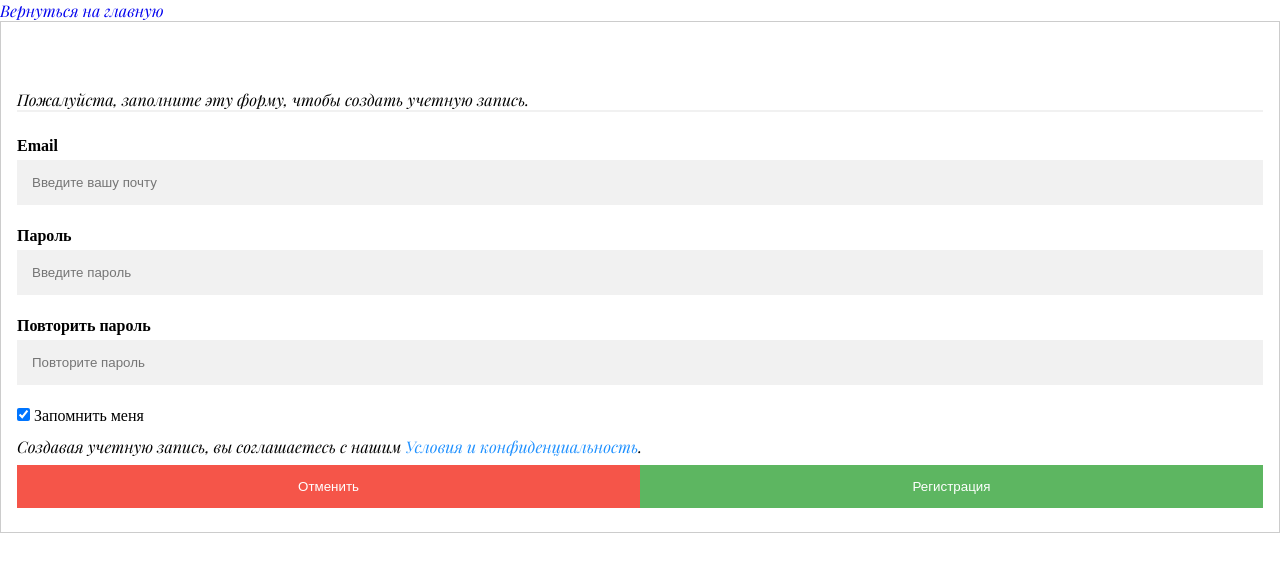
After one commit to Dakaru520/verstcaSaita, a PHP site: the page made by код/ДляВзаимодействия/Registratijn.html in a window 1280 px wide. The commit adds this page. Shown: the top 572 px of the page. Run offline with PHP 8.4, Linux system fonts and the light colour scheme.

Commit message:
Обновление
Страницы авторизвции, регистрации, личный кабинет, панел администратора,

```diff
--- a/код/Catalog.html
+++ b/код/Catalog.html
@@ -14,10 +14,11 @@
     <header class="Header">
         <nav class="Headernav">
             <ul class="Headerul">
-                <li><a class="Abzach" class="Headera" href="index.html"><img id="LogoIMG" src="css/Pictures/лого.svg"></a></li>
+                <li><a class="Headera" href="index.html"><img id="LogoIMG" src="css/Pictures/лого.svg"></a></li>
                 <li><a class="Abzach" class="Headera" href="index.html#MainAboutCompany">О Компании</a></li>
                 <li><a class="Abzach" class="Headera" href="map.html">Местоположение</a></li>
                 <li><a class="Abzach" class="Headera" class="no-click" href="#">Каталог</a></li>
+                <li><a class="Headera" href="index.html"><img id="LogoIMG" src="css/Pictures/лого.svg"></a></li>
             </ul>
         </nav>
     </header>
--- a/код/css/IndexStyle.css
+++ b/код/css/IndexStyle.css
@@ -46,7 +46,7 @@
 }
 
 .TextAvtorFood {
-    padding: 3vh 10%;
+    padding: 10vh 10%;
     display: flex;
     flex-direction: row;
     justify-content: space-between;
@@ -160,7 +160,7 @@
         }
 
         .TextAvtorFood {
-            padding: 3vh 10%;
+            padding: 10vh 10%;
             display: flex;
             flex-direction: row;
             justify-content: space-between;
@@ -276,7 +276,7 @@
         }
 
         .TextAvtorFood {
-            padding: 3vh 10%;
+            padding: 8vh 10%;
             display: flex;
             flex-direction: row;
             justify-content: space-between;
--- /dev/null
+++ b/код/css/cssAction/cssAdmin.css
@@ -0,0 +1 @@
+@import url(../styles.css);
--- /dev/null
+++ b/код/css/cssAction/cssCabin.css
@@ -0,0 +1 @@
+@import url(../styles.css);
--- /dev/null
+++ b/код/css/cssAction/cssReg.css
@@ -0,0 +1,70 @@
+@import url(../styles.css);
+
+* {box-sizing: border-box}
+
+/* Поля ввода полной ширины */
+  input[type=text], input[type=password] {
+  width: 100%;
+  padding: 15px;
+  margin: 5px 0 22px 0;
+  display: inline-block;
+  border: none;
+  background: #f1f1f1;
+}
+
+input[type=text]:focus, input[type=password]:focus {
+  background-color: #ddd;
+  outline: none;
+}
+
+hr {
+  border: 1px solid #f1f1f1;
+  margin-bottom: 25px;
+}
+
+/* Установите стиль для всех кнопок */
+button {
+  background-color: #4CAF50;
+  color: white;
+  padding: 14px 20px;
+  margin: 8px 0;
+  border: none;
+  cursor: pointer;
+  width: 100%;
+  opacity: 0.9;
+}
+
+button:hover {
+  opacity:1;
+}
+
+/* Дополнительные стили для кнопки "Отмена" */
+.cancelbtn {
+  padding: 14px 20px;
+  background-color: #f44336;
+}
+
+/* Поплавок отмена и кнопки регистрации и добавить равную ширину */
+.cancelbtn, .signupbtn {
+  float: left;
+  width: 50%;
+}
+
+/* Добавить отступы к элементам контейнера */
+.container {
+  padding: 16px;
+}
+
+/* Очистить поплавки */
+.clearfix::after {
+  content: "";
+  clear: both;
+  display: table;
+}
+
+/* Измените стили для кнопки отмены и кнопки регистрации на дополнительных маленьких экранах */
+@media screen and (max-width: 300px) {
+  .cancelbtn, .signupbtn {
+    width: 100%;
+  }
+}
--- a/код/css/styles.css
+++ b/код/css/styles.css
@@ -29,47 +29,115 @@
         url('fonts/PlayfairDisplay-BoldItalic.ttf') format('truetype');
     font-weight: normal;
     font-style: normal;}
-html {
-    font-size: 16px;
+
+    html { scroll-behavior: smooth;
+    font-size: 16; }
+
+h1, h2,h3,h4,h5{
+    font-family: 'Playfair Display Bold Italic';
 }
-
-.Zagolovok1 {
-    font-size: clamp(2rem, 5vw, 3rem); /* Минимум 2rem, максимум 3rem, динамически 5vw */
+p,a{
+    font-family: 'Playfair Display Italic';
+}
+.Zagolovok1, h1, h2 {
+    font-size:clamp(1.5rem, 1.137rem + 1.547vw, 2.375rem);
     font-family: 'Playfair Display Bold Italic';
     color: var(--White);
 }
 
-.Zagolovok2 {
-    font-size: clamp(1.75rem, 4vw, 2.5rem);
+.Zagolovok2,h3,h4 {
+    font-size: clamp(1.125rem, 0.711rem + 1.768vw, 2.125rem);
     font-family: 'Playfair Display Bold Italic';
     color: var(--White);
 }
 
-.Abzach, .FAbzach {
-    font-size: clamp(1.5rem, 3.5vw, 2rem);
+.Abzach, .FAbzach,h5 {
+    font-size: clamp(0.875rem, 0.461rem + 1.768vw, 1.875rem);
     font-family: 'Playfair Display Italic';
     color: var(--White);
 }
 
 .text, .Ftext {
-    font-size: clamp(1.25rem, 3vw, 1.75rem);
+    font-size: clamp(0.5rem, 0.086rem + 1.768vw, 1.5rem);
     font-family: 'Playfair Display Italic';
     color: var(--White);
 }
-
-.CAbzach {
-    font-size: clamp(1.5rem, 3.5vw, 2rem);
-    font-family: 'Playfair Display Italic';
+#ComName {
     color: var(--Black);
 }
-
-.Ctext {
-    font-size: clamp(1.25rem, 3vw, 1.75rem);
-    font-family: 'Playfair Display Italic';
+#ComText {
     color: var(--Black);
 }
 
 
+.IndexHeadernav {
+    display: flex;
+    justify-content: space-between;
+    align-items: center;
+    width: 100%;
+}
+.IndexHeaderul {
+    width: 100%;
+    display: flex;
+    flex-direction: row;
+    list-style-type: none;
+    justify-content: space-between;
+    align-items: center;
+
+}
+.IndexHeadera {
+    display: flex;
+    margin-right: 30px;
+    color: var(--White);
+    text-decoration: none;
+
+}
+#LogoIMG {
+    /* height: 11vh; */
+    width: 100%;
+}
+#profileIMG{
+    height: 6.5vh !important;}
+
+.Headernav {
+    display: flex;
+    justify-content: space-between;
+    align-items: center;
+    width: 100%;
+}
+.Headerul {
+    width: 100%;
+    display: flex;
+    flex-direction: row;
+    list-style-type: none;
+    justify-content: space-between;
+    align-items: center;
+}
+.Headera {
+    color: var(--White);
+    text-decoration: none;
+}
+
+a{
+    text-decoration: none !important ;
+}
+
+.no-click {
+    pointer-events: none;
+    cursor: default;
+  }
+
+footer{
+    background-color: var(--fon1);
+    width: 100%;
+    height: auto;
+    padding: 0 5%;
+}
+.footerCentre{
+    display: flex;
+    justify-content: center;
+    align-items: center;
+}
 
 * {
     padding: 0;
@@ -226,70 +347,3 @@ html {
             .burger.active span:nth-child(3){
                 transform: rotate(-45deg) translate(5px, -5px);
             }
-@media(max-width: 1300px){
-
-}
-
-.IndexHeadernav {
-    display: flex;
-    justify-content: space-between;
-    align-items: center;
-    width: 100%;
-}
-.IndexHeaderul {
-    width: 100%;
-    display: flex;
-    flex-direction: row;
-    list-style-type: none;
-    justify-content: space-between;
-    align-items: center;
-
-}
-.IndexHeadera {
-    color: var(--White);
-    text-decoration: none;
-}
-#LogoIMG {
-    /* height: 11vh; */
-    width: 100%;
-}
-
-.Headernav {
-    display: flex;
-    justify-content: space-between;
-    align-items: center;
-    width: 100%;
-}
-.Headerul {
-    width: 100%;
-    display: flex;
-    flex-direction: row;
-    list-style-type: none;
-    justify-content: space-between;
-    align-items: center;
-}
-.Headera {
-    color: var(--White);
-    text-decoration: none;
-}
-
-a{
-    text-decoration: none !important ;
-}
-
-.no-click {
-    pointer-events: none;
-    cursor: default;
-  }
-
-footer{
-    background-color: var(--fon1);
-    width: 100%;
-    height: auto;
-    padding: 0 5%;
-}
-.footerCentre{
-    display: flex;
-    justify-content: center;
-    align-items: center;
-}
--- /dev/null
+++ b/код/ДляВзаимодействия/Registratijn.html
@@ -0,0 +1,39 @@
+<!DOCTYPE html>
+<html lang="en">
+<head>
+    <meta charset="UTF-8">
+    <meta name="viewport" content="width=device-width, initial-scale=1.0">
+    <title>Вишневый сад | Регистрация</title>
+    <link rel="stylesheet" href="../css/cssAction/cssReg.css">
+</head>
+<body>
+  <a href="../index.html">Вернуться на главную</a>
+    <form action="action_page.php" style="border:1px solid #ccc">
+        <div class="container">
+          <h1>Форма регистрации</h1>
+          <p>Пожалуйста, заполните эту форму, чтобы создать учетную запись.</p>
+          <hr>
+            <!--  -->
+          <label for="email"><b>Email</b></label>
+          <input type="text" placeholder="Введите вашу почту" name="email" required>
+            <!--  -->
+          <label for="psw"><b>Пароль</b></label>
+          <input type="password" placeholder="Введите пароль" name="psw" required>
+            <!--  -->
+          <label for="psw-repeat"><b>Повторить пароль</b></label>
+          <input type="password" placeholder="Повторите пароль" name="psw-repeat" required>
+            <!--  -->
+          <label>
+            <input type="checkbox" checked="checked" name="remember" style="margin-bottom:15px"> Запомнить меня
+          </label>
+          <!--  -->
+          <p>Создавая учетную запись, вы соглашаетесь с нашим <a href="#" style="color:dodgerblue">Условия и конфиденциальность</a>.</p>
+          <!--  -->
+          <div class="clearfix">
+            <button type="button" class="cancelbtn">Отменить</button>
+            <button type="submit" class="signupbtn">Регистрация</button>
+          </div>
+        </div>
+      </form>
+</body>
+</html>
--- /dev/null
+++ b/код/ДляВзаимодействия/заметки.txt
@@ -0,0 +1,2 @@
+В админке надо контроль базы: отзывов, что видно в каталоге.
+Сделать на страницах вернуться на главную
```
Also changed, not shown: other parts of код/css/styles.css (+56 -3 lines), код/css/cssAction/cssAutor.css (added, +72 -0 lines), код/index.html (+45 -40 lines), код/ДляВзаимодействия/AdminPanel.html (added, +14 -0 lines), код/ДляВзаимодействия/Autoris.html (added, +36 -0 lines), код/ДляВзаимодействия/Cabinet.html (added, +11 -0 lines), код/заметки.txt (+37 -0 lines), код/css/Pictures/profile-user.svg (added).
